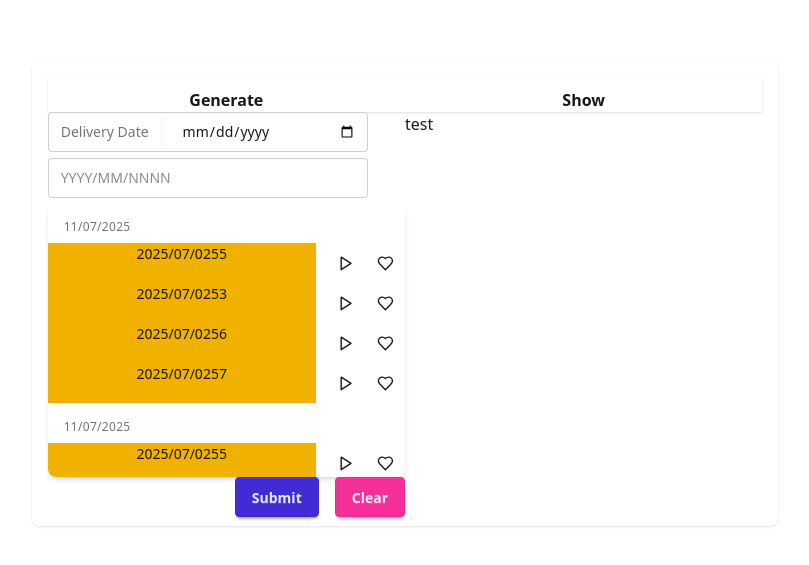
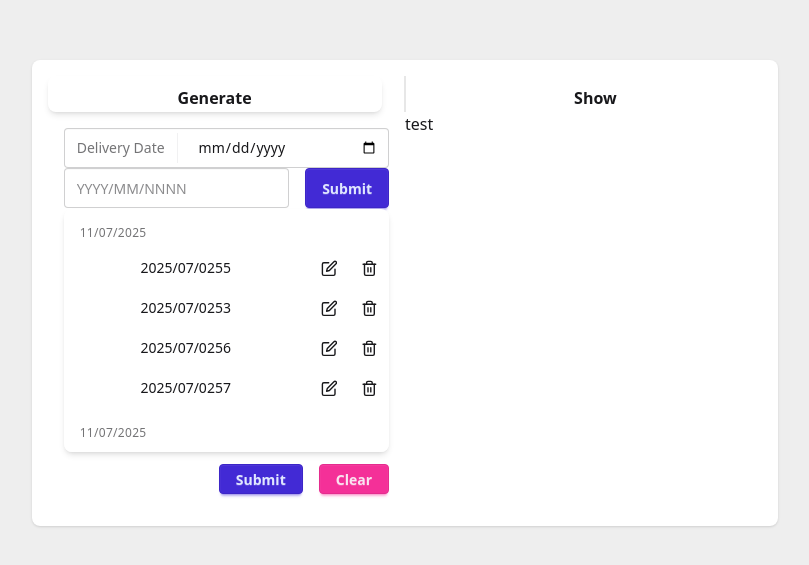
Before and after one commit to VincentKho10/ClaiVer, a React (Vite) app in the folder frontend/: page / in a window 1280 px wide. Shown: the part 107-672 px from the top of the page, without its empty margins (235-1044 px from the left). Built offline with nearby package versions, Linux system fonts and the light colour scheme.

Commit message:
Design Generate Done Handling Update Delete InProgress

```diff
--- a/frontend/src/App.css
+++ b/frontend/src/App.css
@@ -1,34 +1,35 @@
 @import "tailwindcss";
 @plugin "daisyui";
 
+
 @plugin "daisyui/theme" {
-  name: "dim";
+  name: "lofi";
   default: false;
   prefersdark: false;
-  color-scheme: "dark";
-  --color-base-100: oklch(30.857% 0.023 264.149);
-  --color-base-200: oklch(28.036% 0.019 264.182);
-  --color-base-300: oklch(26.346% 0.018 262.177);
-  --color-base-content: oklch(82.901% 0.031 222.959);
-  --color-primary: oklch(86.133% 0.141 139.549);
-  --color-primary-content: oklch(17.226% 0.028 139.549);
-  --color-secondary: oklch(73.375% 0.165 35.353);
-  --color-secondary-content: oklch(14.675% 0.033 35.353);
-  --color-accent: oklch(74.229% 0.133 311.379);
-  --color-accent-content: oklch(14.845% 0.026 311.379);
-  --color-neutral: oklch(24.731% 0.02 264.094);
-  --color-neutral-content: oklch(82.901% 0.031 222.959);
-  --color-info: oklch(86.078% 0.142 206.182);
-  --color-info-content: oklch(17.215% 0.028 206.182);
-  --color-success: oklch(86.171% 0.142 166.534);
-  --color-success-content: oklch(17.234% 0.028 166.534);
-  --color-warning: oklch(86.163% 0.142 94.818);
-  --color-warning-content: oklch(17.232% 0.028 94.818);
-  --color-error: oklch(82.418% 0.099 33.756);
-  --color-error-content: oklch(16.483% 0.019 33.756);
-  --radius-selector: 1rem;
-  --radius-field: 0.5rem;
-  --radius-box: 1rem;
+  color-scheme: "light";
+  --color-base-100: oklch(100% 0 0);
+  --color-base-200: oklch(97% 0 0);
+  --color-base-300: oklch(94% 0 0);
+  --color-base-content: oklch(0% 0 0);
+  --color-primary: oklch(15.906% 0 0);
+  --color-primary-content: oklch(100% 0 0);
+  --color-secondary: oklch(21.455% 0.001 17.278);
+  --color-secondary-content: oklch(100% 0 0);
+  --color-accent: oklch(26.861% 0 0);
+  --color-accent-content: oklch(100% 0 0);
+  --color-neutral: oklch(0% 0 0);
+  --color-neutral-content: oklch(100% 0 0);
+  --color-info: oklch(79.54% 0.103 205.9);
+  --color-info-content: oklch(15.908% 0.02 205.9);
+  --color-success: oklch(90.13% 0.153 164.14);
+  --color-success-content: oklch(18.026% 0.03 164.14);
+  --color-warning: oklch(88.37% 0.135 79.94);
+  --color-warning-content: oklch(17.674% 0.027 79.94);
+  --color-error: oklch(78.66% 0.15 28.47);
+  --color-error-content: oklch(15.732% 0.03 28.47);
+  --radius-selector: 2rem;
+  --radius-field: 0.25rem;
+  --radius-box: 0.5rem;
   --size-selector: 0.25rem;
   --size-field: 0.25rem;
   --border: 1px;
--- a/frontend/src/View/Home/GenerateBarcode/index.jsx
+++ b/frontend/src/View/Home/GenerateBarcode/index.jsx
@@ -13,14 +13,61 @@ const GenerateBarcode = () => {
     },
    ]);
 
+  const [delivr, setDelivr] = useState({ send_date: "", DNID: "" });
+
+  const handleChangeField = (e) => {
+    const { name, value } = e.target;
+    if (name == "send_date") {
+      const send_date = value;
+      setDelivr({ ...delivr, send_date });
+    } else if (name == "DNID") {
+      const DNID = value;
+      setDelivr({ ...delivr, DNID });
+    }
+  };
+
+  const handleSubmit = () => {
+    let { send_date, DNID } = delivr;
+    if (send_date && DNID) {
+      const found_deliv = list.findIndex((v) => v.send_date == send_date);
+      //if the delivery found on list
+      if (found_deliv > -1) {
+        const cDNID = list[found_deliv].DNID.find((v) => v == DNID);
+        if (!cDNID) {
+          const nDNID = [...list[found_deliv].DNID, DNID];
+          list[found_deliv] = { send_date, DNID: nDNID };
+          setList([...list]);
+        }
+        //init if not found
+      } else {
+        setList([...list, { send_date, DNID: [DNID] }]);
+      }
+      console.log(list);
+    } else {
+      console.log("send date or dnid should be filled");
+    }
+  };
+
+  const handleUpdate = (id) => {
+    console.log(id);
+  };
+
+  const handleDelete = (id) => {
+    console.log(id);
+  };
+
   const listContentComp = list.map((v) => {
     const { send_date, DNID } = v;
-    const dnComp = DNID.map((v) => {
+    const dnComp = DNID.map((v,i) => {
       return (
         <div className="flex flex-row justify-between">
-          <div className="bg-yellow-500 w-9/12 flex justify-center content-center">{v}</div>
+          <div className="w-9/12 flex justify-center pt-2">{v}</div>
           <div className="flex flex-row">
-            <button className="btn btn-square btn-ghost">
+            <button
+              className="btn btn-square btn-ghost"
+              name="updateDN"
+              onClick={()=>handleUpdate(i)}
+            >
               <svg
                 className="size-[1.2em]"
                 xmlns="http://www.w3.org/2000/svg"
@@ -33,11 +80,16 @@ const GenerateBarcode = () => {
                   fill="none"
                   stroke="currentColor"
                 >
-                  <path d="M6 3L20 12 6 21 6 3z"></path>
+                  <path d="M11 4H4a2 2 0 0 0-2 2v14a2 2 0 0 0 2 2h14a2 2 0 0 0 2-2v-7"></path>
+                  <path d="M18.5 2.5a2.121 2.121 0 0 1 3 3L12 15l-4 1l1-4l9.5-9.5z"></path>
                 </g>
               </svg>
             </button>
-            <button className="btn btn-square btn-ghost">
+            <button
+              className="btn btn-square btn-ghost"
+              name="deleteDN"
+              onClick={()=>handleDelete(i)}
+            >
               <svg
                 className="size-[1.2em]"
                 xmlns="http://www.w3.org/2000/svg"
@@ -50,7 +102,10 @@ const GenerateBarcode = () => {
                   fill="none"
                   stroke="currentColor"
                 >
-                  <path d="M19 14c1.49-1.46 3-3.21 3-5.5A5.5 5.5 0 0 0 16.5 3c-1.76 0-3 .5-4.5 2-1.5-1.5-2.74-2-4.5-2A5.5 5.5 0 0 0 2 8.5c0 2.3 1.5 4.05 3 5.5l7 7Z"></path>
+                  <path d="M3 6h18"></path>
+                  <path d="M19 6v14a2 2 0 0 1-2 2H7a2 2 0 0 1-2-2V6m3 0V4a2 2 0 0 1 2-2h4a2 2 0 0 1 2 2v2"></path>
+                  <path d="M10 11v6"></path>
+                  <path d="M14 11v6"></path>
                 </g>
               </svg>
             </button>
@@ -72,19 +127,37 @@ const GenerateBarcode = () => {
 
   return (
     <>
-      <label className="input">
+      <label className="input w-full">
         <span className="label">Delivery Date</span>
-        <input type="date" />
+        <input
+          type="date"
+          value={delivr.send_date}
+          name="send_date"
+          onChange={handleChangeField}
+        />
       </label>
 
-      <label className="floating-label">
+      <div className="flex flex-row justify-between">
+        <label className="floating-label w-full pr-4">
           <span>SJ ID</span>
           <input
             type="text"
             placeholder="YYYY/MM/NNNN"
-          className="input input-md"
+            className="input input-md w-full"
+            name="DNID"
+            value={delivr.DNID}
+            onChange={handleChangeField}
           />
         </label>
+
+        <button
+          className="btn btn-primary"
+          name="submit_delivr"
+          onClick={()=>handleSubmit()}
+        >
+          Submit
+        </button>
+      </div>
 
       <ul className="list bg-base-100 rounded-box shadow-md overflow-auto max-h-9/12 min-h-9/12">
         {listContentComp}
--- a/frontend/src/View/Home/index.jsx
+++ b/frontend/src/View/Home/index.jsx
@@ -5,33 +5,34 @@ import ShowBarcode from "./ShowBarcode";
 
 const Home = () => {
   return (
-    <div className="flex justify-center items-center h-screen w-screen">
-      <div className="flex flex-col h-7/12 min-w-80 w-7/12 card shadow-sm p-4">
-        <div className="flex flex-row text-center font-semibold shadow-sm h-1/12">
+    <div className="flex justify-center items-center h-screen w-screen bg-base-300">
+      <div className="flex flex-col h-7/12 min-w-80 w-7/12 card shadow-sm p-4 bg-base-100">
+        <div className="flex flex-row text-center font-semibold h-1/12">
           <Link
             to={""}
-            className="flex-1/2 pt-3 pb-3 hover:animate-pulse hover:shadow-sm"
+            className="flex-1/2 pt-2.5 pb-3 hover:animate-pulse shadow-md card bg-primary-200 text-base-content"
           >
             Generate
           </Link>
+          <div className="divider-horizontal divider"></div>
           <Link
             to={"show"}
-            className="flex-1/2 pt-3 pb-3 hover:animate-pulse hover:shadow-sm"
+            className="flex-1/2 pt-2.5 pb-3 hover:animate-pulse shadow-accent-content card bg-primary-200 text-base-content"
           >
             Show
           </Link>
         </div>
         <div className="flex flex-row h-11/12">
-          <div className="flex-1/2 flex flex-col justify-between ">
-            <div className="h-11/12 flex flex-col justify-between">
+          <div className="flex-1/2 flex flex-col justify-between p-4">
+            <div className="h-11/12 flex flex-col justify-between pb-3">
               <Routes>
                 <Route index element={<GenerateBarcode />} />
                 <Route path="show" element={<ShowBarcode />} />
               </Routes>
             </div>
             <div className="flex flex-row justify-end h-1/12">
-              <button className="btn btn-primary mr-4">Submit</button>
-              <button className="btn btn-secondary">Clear</button>
+              <button className="btn btn-primary mr-4 h-full">Submit</button>
+              <button className="btn btn-secondary h-full">Clear</button>
             </div>
           </div>
           <div className="flex-1/2">test</div>
```
Lines whose indentation alone changed are shown as unchanged.
